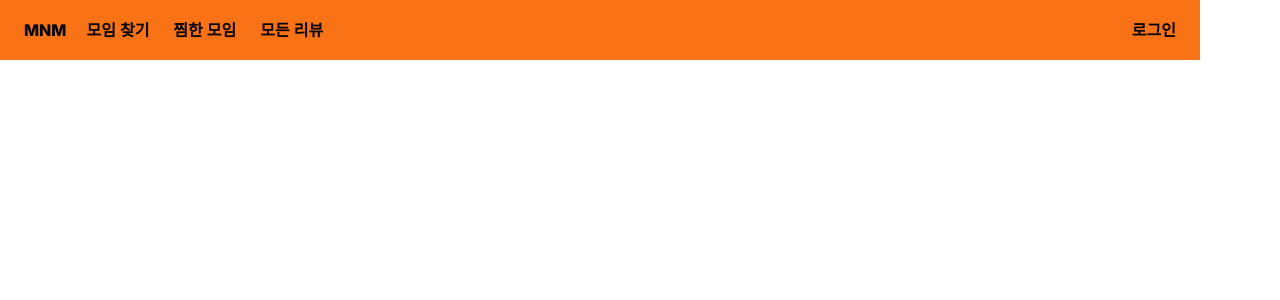
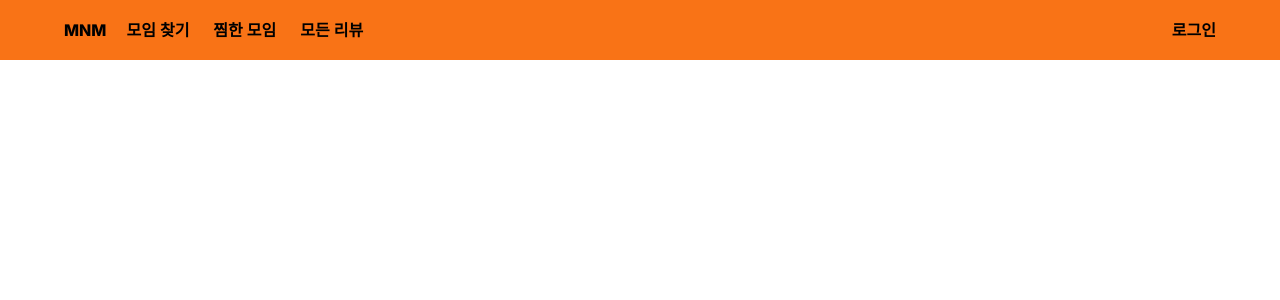
Before and after one commit to FESI5-team9/Frountend, a Next.js app: page /gnb in a window 1280 px wide. Shown: the top 300 px of the page. Built offline with nearby package versions, Linux system fonts and the light colour scheme.

Commit message:
refactor: width 값 수정

```diff
--- a/src/components/Gnb.tsx
+++ b/src/components/Gnb.tsx
@@ -8,9 +8,10 @@ export default function Gnb() {
 
   return (
     <>
-      <div className="fixed top-0 flex h-[56px] w-full max-w-[1200px] items-center justify-between bg-orange-500 px-[16px] text-sm text-black tablet:h-[60px] tablet:px-[24px]">
+      <div className="fixed top-0 flex h-[56px] w-full items-center justify-center bg-orange-500 text-sm text-black tablet:h-[60px]">
+        <div className="mx-auto flex w-[375px] justify-between px-[16px] tablet:w-[744px] tablet:px-[24px] desktop:w-[1200px]">
           <div className="flex gap-[12px] tablet:gap-[20px] tablet:text-base">
-          <Link href={"/"} className="font-[800]">
+            <Link href={"/"} className="block font-[800]">
               MNM
             </Link>
             <div className="flex items-center gap-[12px] text-sm font-semibold tablet:gap-[24px] tablet:text-base">
@@ -54,6 +55,7 @@ export default function Gnb() {
             로그인
           </Link>
         </div>
+      </div>
     </>
   );
 }
```
Lines whose indentation alone changed are shown as unchanged.
